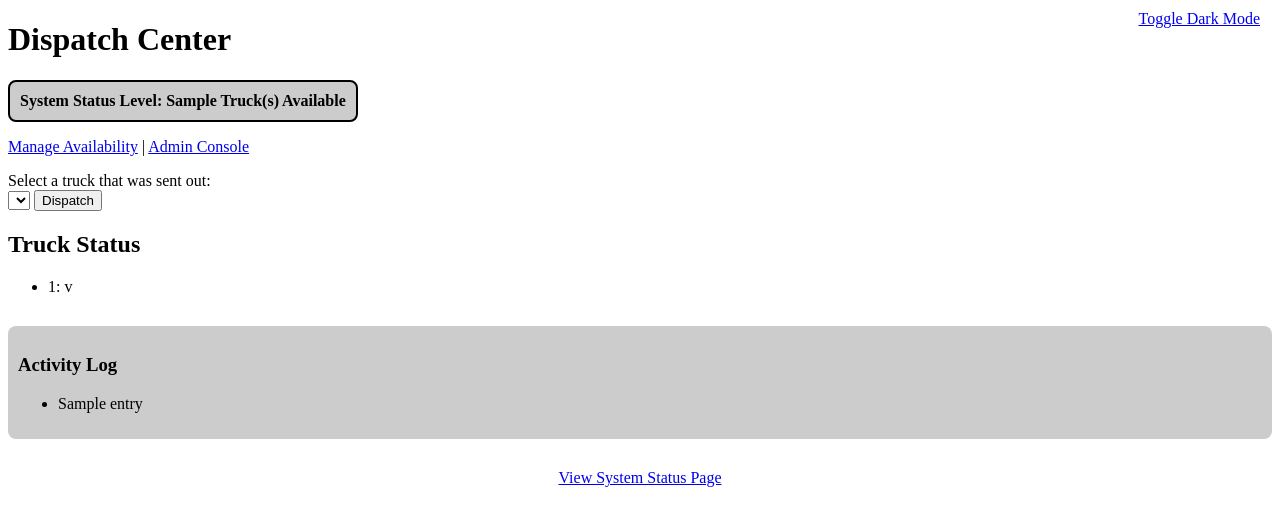
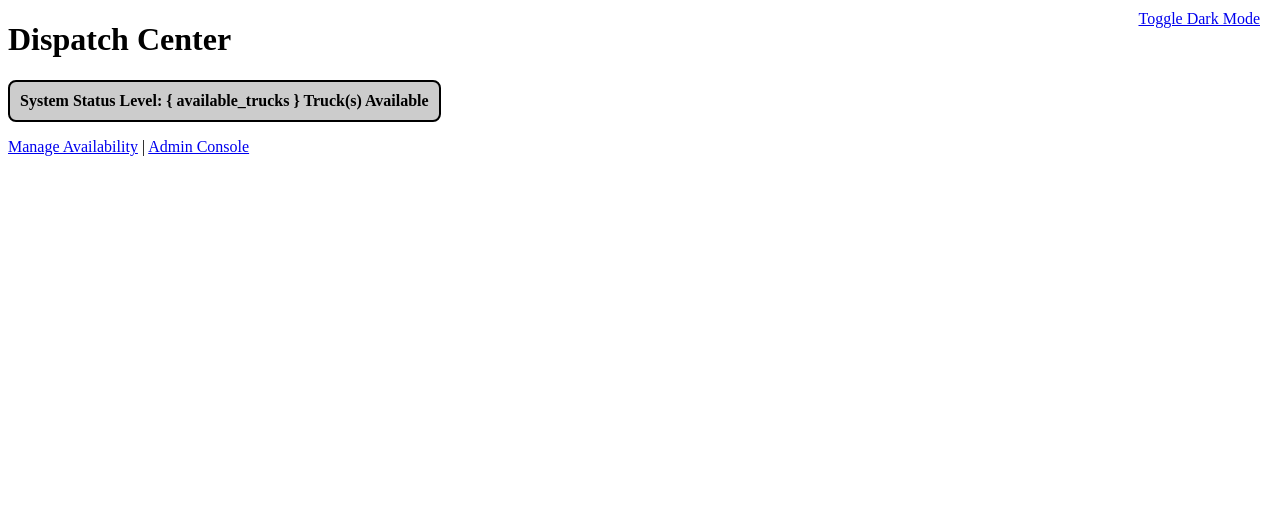
Before and after one commit to sndjy1986/BetaEX, a Flask app: template templates/index.html in a window 1280 px wide. Shown: the top 526 px of the page. Run offline with Flask 3, Linux system fonts and the light colour scheme; the template is opened without the code that fills it: most values are stand-ins (such as "Sample title", 1, 10 or a date in 2020); lists and menus that the app fills with data are empty.

Commit message:
Add files via upload

```diff
--- a/templates/index.html
+++ b/templates/index.html
@@ -1,63 +1,8 @@
 <!DOCTYPE html>
 <html>
 <head>
-<script>
-if (localStorage.getItem("darkMode") === "true") {
-    document.documentElement.classList.add("dark-mode");
-}
-</script>
-<style>
-html.dark-mode, body.dark-mode {
-    background-color: #1e1e1e;
-    color: #f0f0f0;
-}
-</style>
-    <title>Medshore Dispatch Dashboard</title>
+    <title>Dispatch Center</title>
     <style>
-.flash-row {
-    animation: flashRedRow 1s infinite;
-}
-@keyframes flashRedRow {
-    0%, 100% { background-color: transparent; }
-    50% { background-color: red; color: white; }
-}
-.status-available {
-    color: green;
-    font-weight: bold;
-    text-transform: uppercase;
-}
-.status-logistics {
-    color: red;
-    font-weight: bold;
-    text-transform: uppercase;
-}
-.status-destination {
-    color: orange;
-    font-weight: bold;
-    text-transform: uppercase;
-}
-.status-out {
-    color: blue;
-    font-weight: bold;
-    text-transform: uppercase;
-}
-
-/* Dark mode styles */
-body.dark-mode {
-    background-color: #1e1e1e;
-    color: #f0f0f0;
-}
-.dark-mode .status-box {
-    background-color: #444;
-    color: #fff;
-    border-color: #888;
-}
-.dark-mode #log {
-    background-color: #444;
-    color: #f0f0f0;
-}
-
-
 .status-box {
     padding: 10px;
     background-color: #ccc;
@@ -75,142 +20,41 @@ body.dark-mode {
     0%, 100% { background-color: #ccc; color: black; }
     50% { background-color: red; color: white; }
 }
-#log {
-    background-color: #ccc;
-    padding: 10px;
-    border-radius: 8px;
-    max-height: 30vh;
-    overflow-y: auto;
-    width: 100%;
-    box-sizing: border-box;
-    margin-top: 30px;
+.dark-mode {
+    background-color: #1e1e1e;
+    color: #f0f0f0;
+}
+.dark-mode .status-box {
+    background-color: #444;
+    color: white;
+    border-color: #888;
+}
+    </style>
+
+<style>
+.dark-mode #postingModal {
+    background-color: #444;
+    color: #fff;
+    border-color: #888;
 }
 </style>
+
 </head>
 <body>
-
 
 <div style="position: absolute; top: 10px; right: 20px;">
     <a href="#" onclick="toggleDarkMode()">Toggle Dark Mode</a>
 </div>
 
-    <h1>Dispatch Center</h1>
+<h1>Dispatch Center</h1>
 
-    <!-- System Status Box -->
-    <div id="statusBox" class="status-box {% if available_trucks <= 3 %}blink-red{% endif %}">
-        System Status Level: {{ available_trucks }} Truck(s) Available
-    </div>
+<div id="statusBox" class="status-box { 'blink-red' if available_trucks <= 3 else '' }">
+    System Status Level: { available_trucks } Truck(s) Available
+</div>
 
-    <p><a href="/availability">Manage Availability</a> |
-       <a href="/admin">Admin Console</a></p>
+<p><a href="/availability">Manage Availability</a> | <a href="/admin">Admin Console</a></p>
 
-    <form method="POST" action="/dispatch">
-        <label>Select a truck that was sent out:</label><br>
-        <select name="truck_id">
-            {% for truck in trucks %}
-                {% if status[truck.id] == "available" %}
-                    <option value="{{ truck.id }}">{{ truck.id }} - {{ truck.location }}</option>
-                {% endif %}
-            {% endfor %}
-        </select>
-        <button type="submit">Dispatch</button>
-    </form>
-
-    <h2>Truck Status</h2>
-    <ul>
-        {% for truck in trucks %}
-            {% if status[truck.id] != "unavailable" %}
-                <li id="truck-{{ truck.id }}">
-                    <span class="{% if truck.id in flash_trucks %}flash{% endif %}">{{ truck.id }}</span>:
-                    <span class="{% if truck.id in flash_trucks %}flash {% endif %}
-                        {% if status[truck.id] == 'available' %}status-available
-                        {% elif status[truck.id] == 'out' %}status-out
-                        {% elif status[truck.id] == 'logistics' %}status-logistics
-                        {% elif status[truck.id] == 'destination' %}status-destination
-                        {% endif %}">
-                        {{ status[truck.id] }}
-                    </span>
-
-                    {% if status[truck.id] == "logistics" or status[truck.id] == "destination" %}
-                        <span id="timer-{{ truck.id }}" data-start="{{ logistics_times[truck.id] }}"></span>
-                        {% if status[truck.id] == "logistics" %}
-                            <a href="/reset/{{ truck.id }}">[Reset]</a>
-                        {% else %}
-                            <a href="/reset/{{ truck.id }}">[Reset]</a>
-                        {% endif %}
-                    {% elif status[truck.id] == "out" %}
-                        <a href="/destination/{{ truck.id }}">[Destination]</a>
-                        <a href="/reset/{{ truck.id }}">[Available]</a>
-                    {% elif status[truck.id] == "available" %}
-                        <a href="/logistics/{{ truck.id }}">[Logistics]</a>
-                    {% endif %}
-                </li>
-            {% endif %}
-        {% endfor %}
-    </ul>
-
-    <div id="log">
-        <h3>Activity Log</h3>
-        <ul>
-            {% for entry in activity_log %}
-                <li>{{ entry }}</li>
-            {% endfor %}
-        </ul>
-    </div>
-
-    <script>
-        function updateTimers() {
-            const timerSpans = document.querySelectorAll('[id^="timer-"]');
-            const now = new Date().getTime();
-
-            timerSpans.forEach(span => {
-                const startTime = new Date(span.getAttribute("data-start")).getTime();
-                const parent = span.closest("li");
-                const statusClass = parent.querySelector("span:nth-of-type(2)").className;
-
-                let duration = 10 * 60 * 1000; // logistics default
-                if (statusClass.includes("status-destination")) {
-                    duration = 20 * 60 * 1000; // destination (20 minutes)
-                }
-
-                const remaining = duration - (now - startTime);
-                if (remaining > 0) {
-                    const mins = Math.floor(remaining / 60000);
-                    const secs = Math.floor((remaining % 60000) / 1000);
-                    span.textContent = ` - ${mins}:${secs.toString().padStart(2, '0')} remaining`;
-                } else {
-                    if (remaining <= 0) {
-
-    span.textContent = "";
-    parent.classList.add("flash-row");
-
-                    const nameSpan = parent.querySelector("span:first-of-type");
-                    if (nameSpan) {
-                        nameSpan.classList.add("flash-red");
-                    }
-                }
-                }
-            });
-        }
-
-        setInterval(updateTimers, 1000);
-        updateTimers();
-
-        // Auto-refresh every 3 minutes
-        setTimeout(() => {
-            location.reload();
-        }, 180000);
-
-        {% if show_admin_alert %}
-            alert("NOTIFY ADMIN OF SYSTEM STATUS");
-        {% endif %}
-
-function toggleDarkMode() {
-    document.body.classList.toggle("dark-mode");
-}
-
-</script>
-<p style="text-align: center; margin-top: 30px;"><a href="/status">View System Status Page</a></p>
+<!-- INSERT ADDITIONAL CONTENT HERE -->
 
 <!-- Modal for Posting Plan -->
 <div id="postingModal" style="display:none; position:fixed; top:20%; left:50%; transform:translateX(-50%);
@@ -227,11 +71,25 @@ function toggleDarkMode() {
     {% endif %}
     <button onclick="document.getElementById('postingModal').style.display='none'">Close</button>
 </div>
+
+
 <script>
+function toggleDarkMode() {
+    document.body.classList.toggle("dark-mode");
+    localStorage.setItem("darkMode", document.body.classList.contains("dark-mode"));
+}
+
 document.addEventListener("DOMContentLoaded", () => {
-    document.getElementById("statusBox").addEventListener("click", function() {
-        document.getElementById("postingModal").style.display = "block";
-    });
+    if (localStorage.getItem("darkMode") === "true") {
+        document.body.classList.add("dark-mode");
+    }
+
+    const statusBox = document.getElementById("statusBox");
+    if (statusBox) {
+        statusBox.addEventListener("click", function () {
+            document.getElementById("postingModal").style.display = "block";
+        });
+    }
 });
 </script>
 
```
